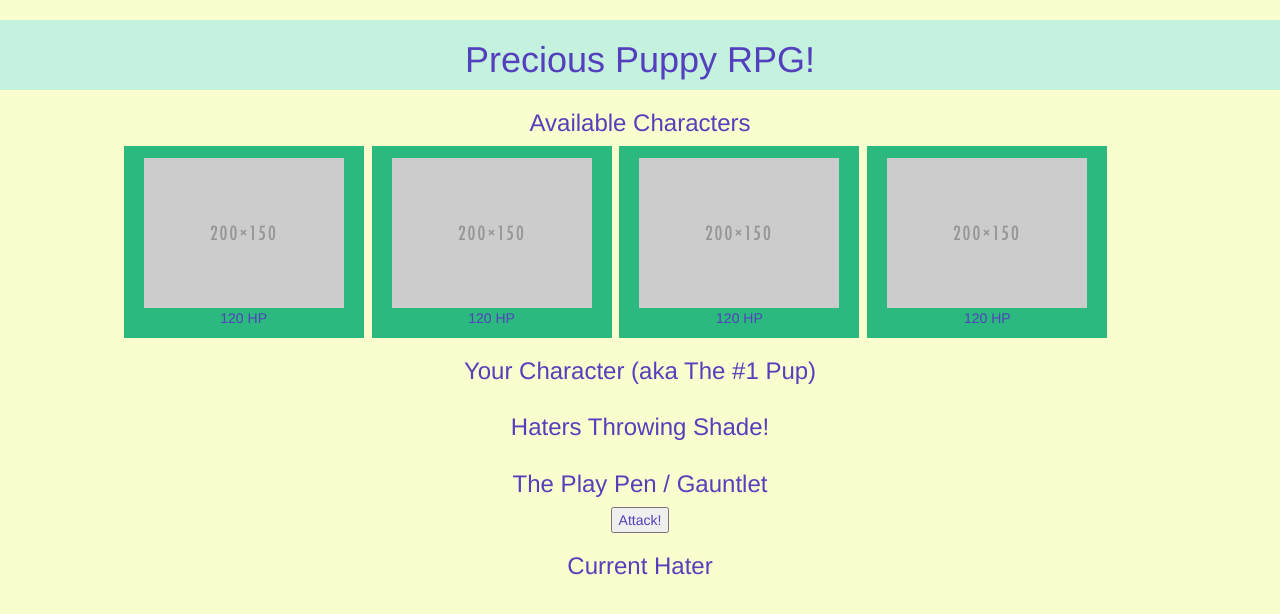
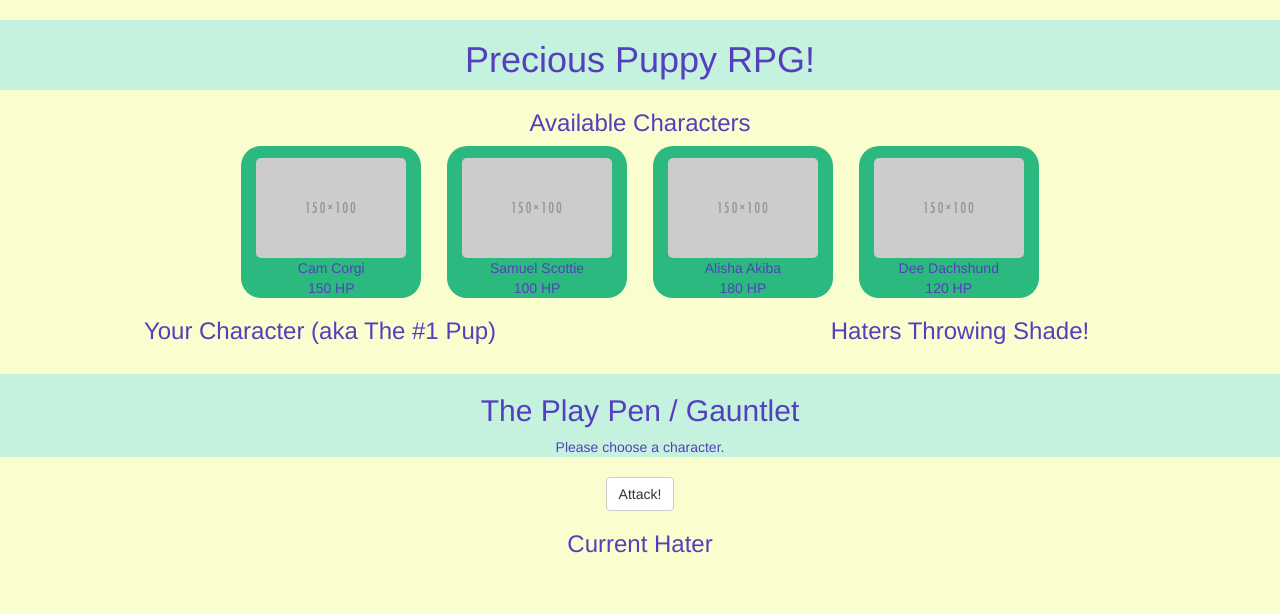
Before and after one commit to evilgenieent/week-4-game, a PHP site: page / in a window 1280 px wide. Shown: the top 614 px of the page. Run offline with PHP 8.4, Linux system fonts and the light colour scheme; some libraries are stand-ins or nearby versions.

Commit message:
added most game logic

```diff
--- a/assets/css/style.css
+++ b/assets/css/style.css
@@ -3,23 +3,49 @@ body {
 	background-color: #FAFECE;
 	color: #543FBC;
 }
-
-.main-title {
+/*h2, h3, h4, h5, h6{
+	margin-top: 10px;
+	margin-bottom: 10px;
+}*/
+p {
+	margin: 0;
+}
+.main-title,
+.arena-title {
 	background-color: #C4F2DF;
 }
 
 .character {
 	display: inline-block;
 	align-content: center;
-	width: 240px;
+	width: 180px;
 	margin: 0px 2px 0px 2px;
 	padding: 12px 2px 0px 2px;
 	background-color: #2CB980;
-
+	border-radius: 20px;
 }
 .character > img {
 	margin: auto;
+	border-radius: 5px;
+}
+.player-character{
+	border: solid;
+	border-width: 4px;
+	border-color: #C984DC;
+}
+.current-enemy {
+	border: solid;
+	border-width: 4px;
+	border-color: #00B16A;
+}
+.waiting-enemies {
+	background-color: #9830B5;
+	color: #C4F2DF;
 }
 .healthPointsText {
 	text-align: center;
 }
+.center-block{
+	display: flex;
+    justify-content: space-around;
+}
--- a/assets/javascript/game.js
+++ b/assets/javascript/game.js
@@ -1,10 +1,11 @@
+$(document).ready( function(){
 	var characters = {
 		corgi: {
 			name: "Cam Corgi",
 			healthPoints: 150,
 			baseAttack: 7,
 			attackPower: 7,
-		counterAttackPower: 19,
+			counterAttackPower: 16,
 			idElem: "corgi",
 			activeImg: url="/assets/images/charPlaceholder.png",
 			defeatedImg: url="assets/images/charPlaceholderDead.png"
@@ -14,7 +15,7 @@ var characters = {
 			healthPoints: 100,
 			baseAttack: 9,
 			attackPower: 9,
-		counterAttackPower: 17,
+			counterAttackPower: 14,
 			idElem: "scottie",
 			activeImg: url="assets/images/charPlaceholder.png",
 			defeatedImg: url="assets/images/charPlaceholderDead.png"
@@ -24,60 +25,141 @@ var characters = {
 			healthPoints: 180,
 			baseAttack: 6,
 			attackPower: 6,
-		counterAttackPower: 20,
+			counterAttackPower: 17,
 			idElem: "akiba",
 			activeImg: url="assets/images/charPlaceholder.png",
 			defeatedImg: url="assets/images/charPlaceholderDead.png"
 		},
-	frenchie: {
-		name: "Flora Frenchie",
+		dachshund: {
+			name: "Dee Dachshund",
 			healthPoints: 120,
 			baseAttack: 8,
 			attackPower: 8,
-		counterAttackPower: 18,
-		idElem: "frenchie",
+			counterAttackPower: 15,
+			idElem: "dachshund",
 			activeImg: url="assets/images/charPlaceholder.png",
 			defeatedImg: url="assets/images/charPlaceholderDead.png"
 		}
 	}
 	var isPlayerSelected = false;
+	var isEnemySelected = false;
 	var isFightActive = false;
 	var isGameActive = true;
 	var playerCharacter = "";
 	var currentEnemy = "";
+	var playerHP = 0;
+	var enemyHP = 0;
+	var defeatedCount = 0;
 
 	function whatWasClicked() {
+		console.log(this.id);
+		console.log("Fight Active? " + isFightActive);
+		console.log("Game Active? " + isGameActive);
+		console.log("Defeated: " + defeatedCount);
 		if ((isFightActive === false) && (isGameActive === true)) {
 			if (isPlayerSelected === false) {
 				playerCharacter = this.id;
+				playerHP = characters[playerCharacter].healthPoints;
 				isPlayerSelected = true;
 				console.log("this is the playerCharacter: " + playerCharacter);
-			$("#player-character").append($("#" + playerCharacter.toString()));
+				$("#player-character-section").append($("#" + playerCharacter.toString()));
 				$("#" + playerCharacter.toString()).removeClass("default-character");
-			$(".default-character").appendTo($(".waiting-enemies"));
+				$(".default-character").appendTo($(".waiting-enemies-section"));
+				$(".default-character").addClass("waiting-enemies");
+				$("#player-character-section").find("div").addClass("player-character");
+				$(".available-char").toggle();
+				updateStatusMsg();
 			}
 			else if (playerCharacter !== this.id) {
 				currentEnemy = this.id;
-			isFightActive = true;
+				enemyHP = characters[currentEnemy].healthPoints;
+				isEnemySelected = true;
 				console.log("this is the currentEnemy: " + currentEnemy);
 				$("#current-enemy").append($("#" + currentEnemy.toString()));
+				$("#current-enemy").find("div").addClass("current-enemy");
+				updateStatusMsg();
+				isFightActive = true;
 			}
 		}
 
 	}
 	function attack() {
-	if ((isFightActive === true) && (characters[playerCharacter].healthPoints > 0) && (characters[currentEnemy].healthPoints > 0)) {
-		console.log("Player's HP: " + playerCharacter + " " + characters[playerCharacter].healthPoints)
-		console.log("Enemy's HP: " + currentEnemy + " " + characters[currentEnemy].healthPoints)
-		characters[playerCharacter].healthPoints -= characters[currentEnemy].counterAttackPower;
-		characters[currentEnemy].healthPoints -= characters[playerCharacter].baseAttack;
-		console.log("Player's HP: " + playerCharacter + " " + characters[playerCharacter].healthPoints)
-		console.log("Enemy's HP: " + currentEnemy + " " + characters[currentEnemy].healthPoints)
+		if ((isFightActive === true)) {
+			if ((playerHP > 0) && (enemyHP > 0) && (isGameActive === true)) {
+				playerHP -= characters[currentEnemy].counterAttackPower;
+				enemyHP -= characters[playerCharacter].baseAttack;
+				console.log("Player HP " + playerHP);
+				console.log("Enemy HP " + enemyHP);
+				$("#" + (playerCharacter.toString())).find(".healthPointsStat").html(playerHP);
+				$("#" + (currentEnemy.toString())).find(".healthPointsStat").html(enemyHP);
+				increasePlayerAtk()
+				// if ((playerHP < 0) && (enemyHP < 0)) {
+				// 	// isFightActive = false;
+				// }
+				updateStatusMsg()
+			}
+			else {
+				updateStatusMsg()
+				//checkScores();
 			}
 		}
-function moveEnemies() {
-	// move current enemy to Arena
+	}
+	function increasePlayerAtk() {
+		characters[playerCharacter].baseAttack += characters[playerCharacter].attackPower;
+	}
+	function updateStatusMsg() {
+		if ((isPlayerSelected === true) && (isEnemySelected === false)) {
+			$("#statusMsg").html("Please choose an enemy to battle.");
+		}
+		else if ((isEnemySelected === true) && (isFightActive === false)) {
+			$("#statusMsg").html("Hit Attack to fight!");
+		}
+		else if ((isFightActive === true) && (playerHP > 0) && (enemyHP > 0)){
+			$("#statusMsg").html("You attacked " + characters[currentEnemy].name + " for " + characters[playerCharacter].baseAttack + " damage. <br>" + characters[currentEnemy].name + " attacked you back for " + characters[currentEnemy].counterAttackPower + " damage.")
+		}
+		else if (enemyHP < 0) {
+			defeatedCount ++;
+			if (defeatedCount === 3) {
+				$("#statusMsg").html("YOU WON! You are now the sassiest pup of them all!");
+				$(".current-enemy").remove();
+				$("#statusMsg").append("<br><button class='btn btn-default' id='restart'>Restart Game</button>");
+					$("#restart").on("click", function(){
+						location.reload(true);
+					});
+			}
+			else {
+				$("#statusMsg").html("You defeated " + characters[currentEnemy].name + "! Who will you take on next, mighty pup?");
+				$(".current-enemy").remove();
+				resetFight()
+			}
+		}
+		else {
+			$("#statusMsg").html("You have been defeated =( GAME OVER");
+			$("#statusMsg").append("<br><button class='btn btn-default' id='restart'>Restart</button>");
+				$("#restart").on("click", function(){
+					location.reload(true);
+				});
+		}
+	}
+	function resetFight() {
+		isEnemySelected === false;
+		isFightActive = false;
+	}
+	function restartGame() {
+		isPlayerSelected = false;
+		isEnemySelected = false;
+		isFightActive = false;
+		isGameActive = true;
+		playerCharacter = "";
+		currentEnemy = "";
+		playerHP = 0;
+		enemyHP = 0;
+		defeatedCount = 0;
 	}
 
 	$(".character").on("click", whatWasClicked);
-$("#attack").on("click",attack);
+	$("#attack").on("click", attack);
+	$("#restart").on("click", function(){
+		location.reload(true);
+	});
+})
--- a/index.html
+++ b/index.html
@@ -22,55 +22,58 @@
 	</div>
 	<!--Your Character & Initial Char Selection-->
 	<div class="container-fluid">
-		<div class="row text-center">
+		<div class="row text-center available-char">
 			<h3>Available Characters</h3>
 		</div>
 		<div class="row">
-			<div class="col-lg-10 col-lg-offset-1">
-				<div class="character default-character" id="corgi">
+			<div class="col-lg-2"></div>
+			<div class="col-lg-8">
+				<div class="center-block">
+					<div class="character default-character text-center" id="corgi">
 						<img src="assets/images/charPlaceholder.png" class="img-responsive">
-					<p class="healthPointsText"><span class="healthPointsStat">120</span> HP</p>
+						<p>Cam Corgi</p>
+						<p class="healthPointsText"><span class="healthPointsStat">150</span> HP</p>
 					</div>
-				<div class="character default-character" id="scottie">
+					<div class="character default-character text-center" id="scottie">
 						<img src="assets/images/charPlaceholder.png" class="img-responsive">
-					<p class="healthPointsText"><span class="healthPointsStat">120</span> HP</p>
+						<p>Samuel Scottie</p>
+						<p class="healthPointsText"><span class="healthPointsStat">100</span> HP</p>
 					</div>
-				<div class="character default-character" id="akiba">
+					<div class="character default-character text-center" id="akiba">
 						<img src="assets/images/charPlaceholder.png" class="img-responsive">
-					<p class="healthPointsText"><span class="healthPointsStat">120</span> HP</p>
+						<p>Alisha Akiba</p>
+						<p class="healthPointsText"><span class="healthPointsStat">180</span> HP</p>
 					</div>
-				<div class="character default-character" id="frenchie">
+					<div class="character default-character text-center" id="dachshund">
 						<img src="assets/images/charPlaceholder.png" class="img-responsive">
+						<p>Dee Dachshund</p>
 						<p class="healthPointsText"><span class="healthPointsStat">120</span> HP</p>
 					</div>
 				</div>
 			</div>
-		<div class="row text-center" id="player-character">
+			<div class="col-lg-2"></div>
+		</div>
+		<div class="row text-center">
+			<div class="col-lg-4 col-lg-offset-1" id="player-character-section">
 				<h3>Your Character (aka The #1 Pup)</h3>
 			</div>
-		<div class="row">
-<!-- 			<div class="col-lg-8 col-lg-offset-1">
-				<div class="character" id="corgi">
-					<img src="assets/images/charPlaceholder.png" class="img-responsive">
-					<p class="healthPointsText"><span class="healthPointsStat">120</span> HP</p>
+			<!--Waiting Enemies Section-->
+			<div class="col-lg-6 col-lg-offset-1 waiting-enemies-section">
+				<h3>Haters Throwing Shade!</h3>
 			</div>
-			</div> -->
 		</div>
 	</div>
 
-	<!--Waiting Enemies Section-->
-	<div class="container-fluid">
-		<div class="row text-center waiting-enemies">
-			<h3>Haters Throwing Shade!</h3>
-		</div>
-	</div>
 	<!--Arena & Attack Button-->
 	<div class="container-fluid">
-		<div class="row text-center">
-			<h3>The Play Pen / Gauntlet</h3>
+		<br>
+		<div class="row text-center arena-title">
+			<h2>The Play Pen / Gauntlet</h2>
+			<p id="statusMsg">Please choose a character.</p>
 		</div>
 		<div class="row text-center">
-			<button id="attack">Attack!</button>
+		<br>
+			<button id="attack" class="btn btn-default">Attack!</button>
 		</div>
 		<div class="row">
 			<div class="row text-center" id="current-enemy">
@@ -79,7 +82,9 @@
 		</div>
 	</div>
 	<!--Status Messages & Reset Button-->
-	<div></div>
+	<div>
+
+	</div>
 	<script type="text/javascript" src="https://code.jquery.com/jquery-3.1.0.min.js"></script>
 	<script type="text/javascript" src="assets/javascript/game.js"></script>
 
```
Also changed, not shown: assets/images/charPlaceholder.png, assets/images/charPlaceholderDead.png. Lines whose indentation alone changed are shown as unchanged.
